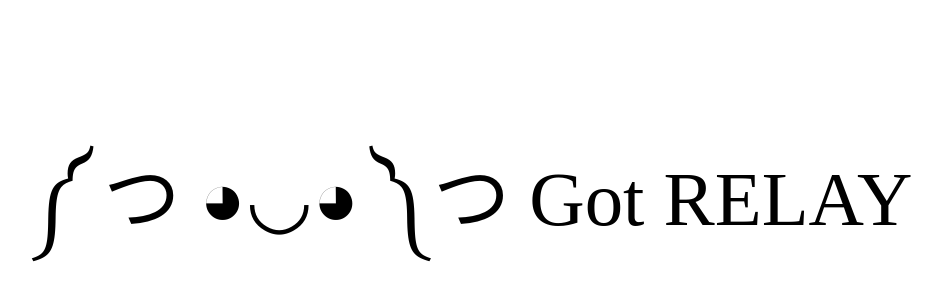
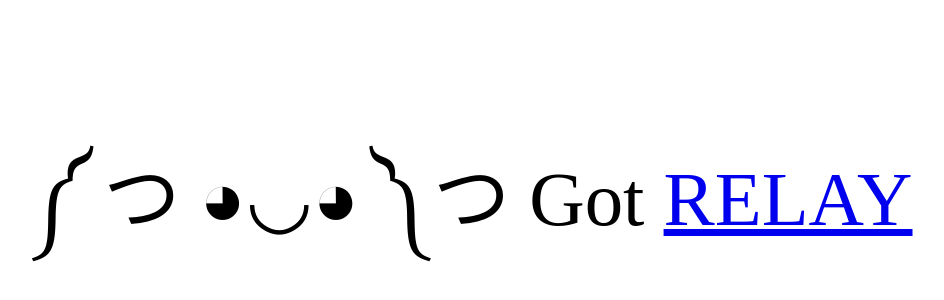
Before and after one commit to taion/giverelay.io, a plain HTML site: page index.html in a window 1280 px wide. Shown: the part 200-500 px from the top of the page, without its empty margins (169-1113 px from the left). Drawn offline with Linux system fonts and the light colour scheme.

Commit message:
Update index.html

```diff
--- a/index.html
+++ b/index.html
@@ -24,7 +24,7 @@
 <body>
 
 <div class="content">
-    ༼ つ ◕◡◕ ༽つ Got RELAY
+    ༼ つ ◕◡◕ ༽つ Got <a href="https://facebook.github.io/relay/">RELAY</a>
 </div>
 
 </body>
```
